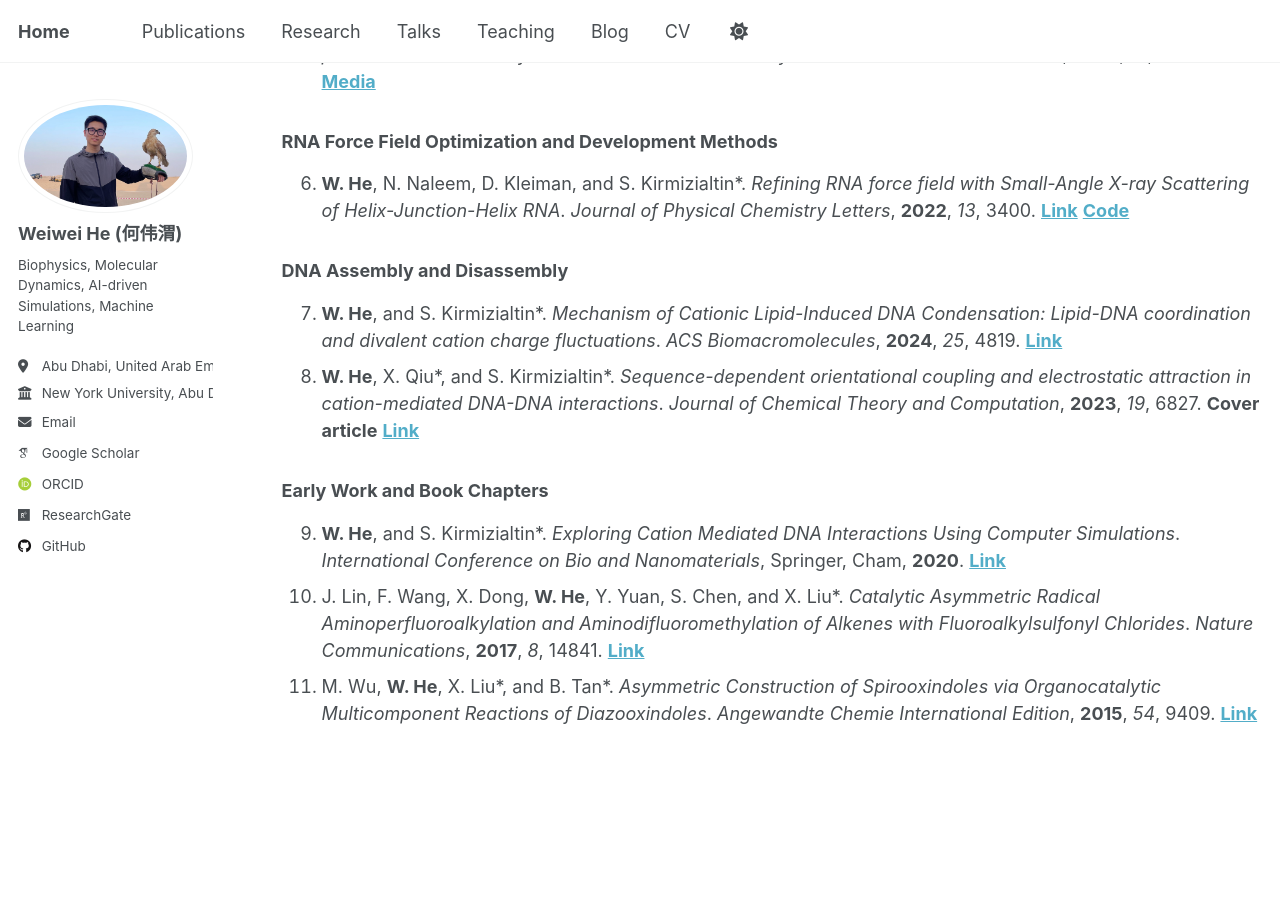
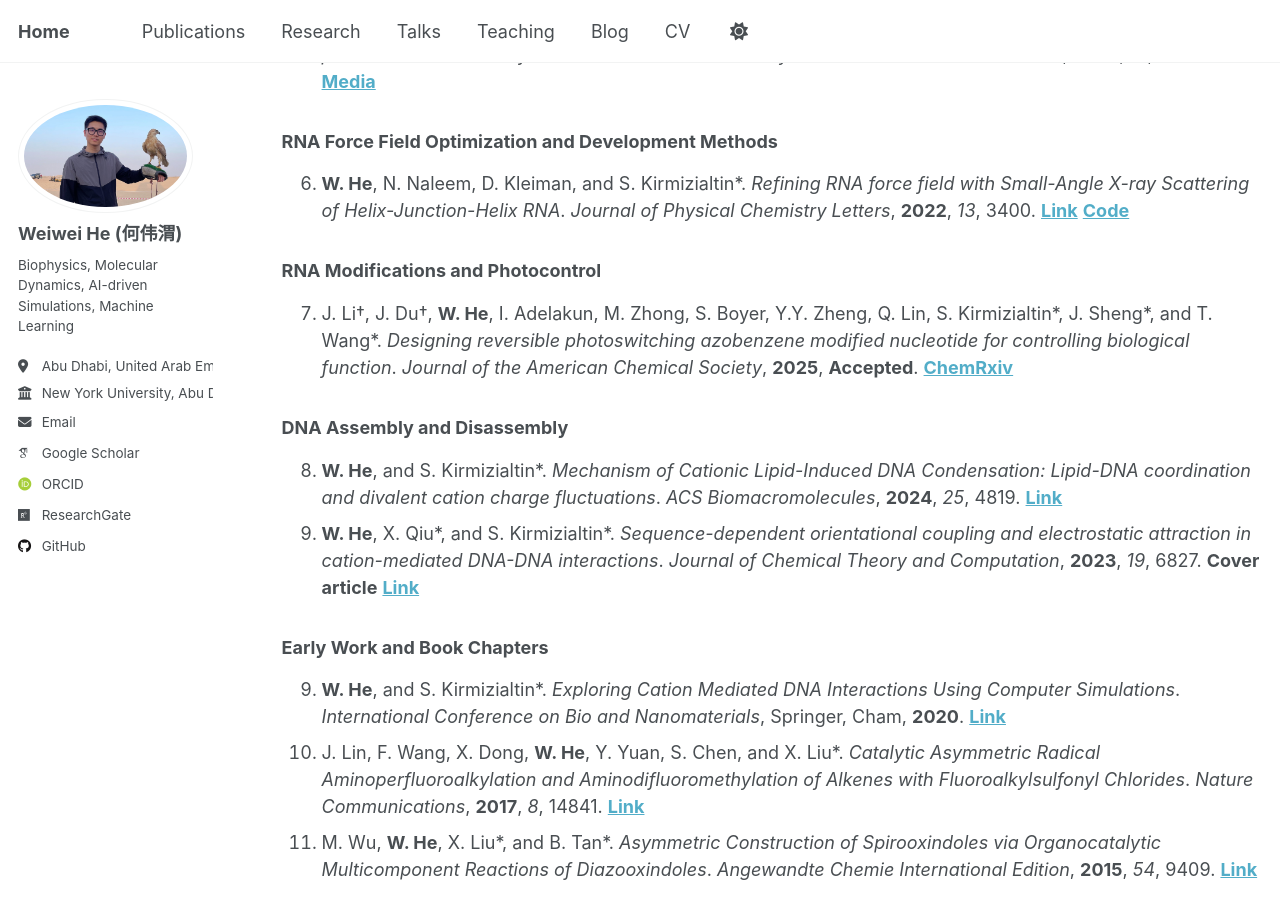
Before and after one commit to Warrenheww/warrenheww.github.io, a Jekyll site: the page built from _pages/publications.md, in a window 1280 px wide and 900 px high, scrolled down 909 px. Built offline with Jekyll 4.4.1, drawn with Linux system fonts in a browser that asks for light colours; some web fonts are replaced.

Commit message:
Update publications.md

```diff
--- a/_pages/publications.md
+++ b/_pages/publications.md
@@ -37,9 +37,15 @@ author_profile: true
 <li><b>W. He</b>, N. Naleem, D. Kleiman, and S. Kirmizialtin*. <i>Refining RNA force field with Small-Angle X-ray Scattering of Helix-Junction-Helix RNA</i>. <i>Journal of Physical Chemistry Letters</i>, <b>2022</b>, <i>13</i>, 3400. <b><a href="https://pubs.acs.org/doi/10.1021/acs.jpclett.2c00359">Link</a></b> <b><a href="https://gitlab.com/KirmizialtinLab/hb_cufix">Code</a></b></li>
 </ol>
 
+### RNA Modifications and Photocontrol
+
+<ol start="7">
+<li>J. Li†, J. Du†, <b>W. He</b>, I. Adelakun, M. Zhong, S. Boyer, Y.Y. Zheng, Q. Lin, S. Kirmizialtin*, J. Sheng*, and T. Wang*. <i>Designing reversible photoswitching azobenzene modified nucleotide for controlling biological function</i>. <i>Journal of the American Chemical Society</i>, <b>2025</b>, <b>Accepted</b>. <b><a href="https://chemrxiv.org/engage/chemrxiv/article-details/67a125dd81d2151a0212bcc4">ChemRxiv</a></b></li>
+</ol>
+
 ### DNA Assembly and Disassembly
 
-<ol start="7">
+<ol start="8">
 <li><b>W. He</b>, and S. Kirmizialtin*. <i>Mechanism of Cationic Lipid-Induced DNA Condensation: Lipid-DNA coordination and divalent cation charge fluctuations</i>. <i>ACS Biomacromolecules</i>, <b>2024</b>, <i>25</i>, 4819. <b><a href="https://pubs.acs.org/doi/10.1021/acs.biomac.4c00192">Link</a></b></li>
 
 <li><b>W. He</b>, X. Qiu*, and S. Kirmizialtin*. <i>Sequence-dependent orientational coupling and electrostatic attraction in cation-mediated DNA-DNA interactions</i>. <i>Journal of Chemical Theory and Computation</i>, <b>2023</b>, <i>19</i>, 6827. <b>Cover article</b> <b><a href="https://pubs.acs.org/doi/10.1021/acs.jctc.3c00520">Link</a></b></li>
```
